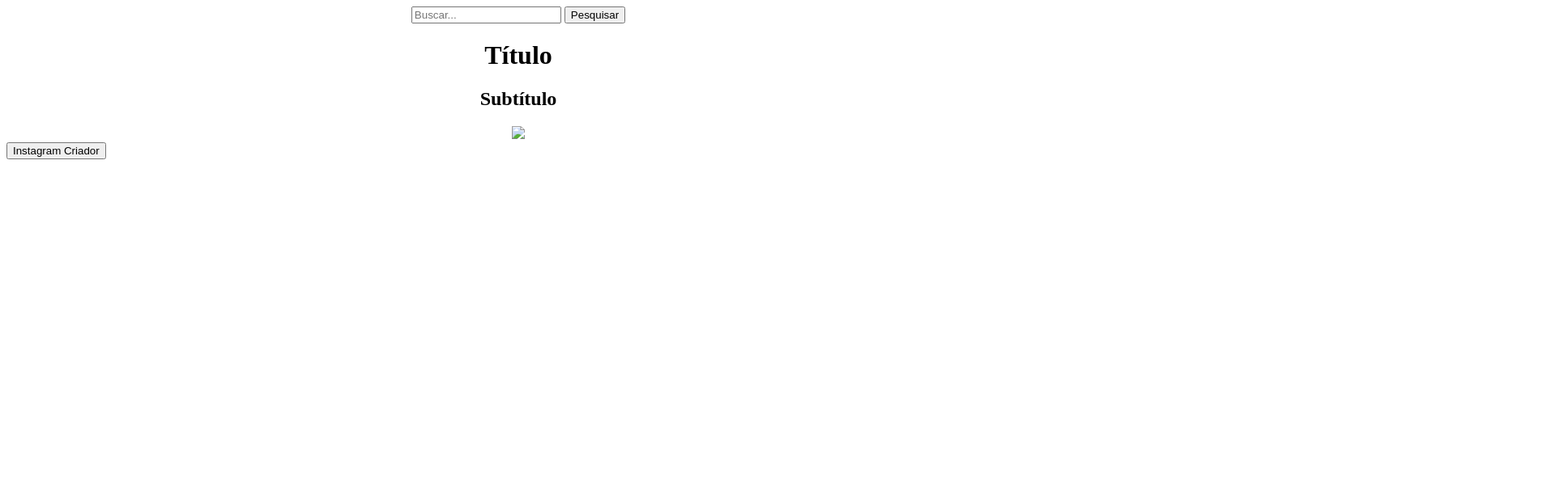
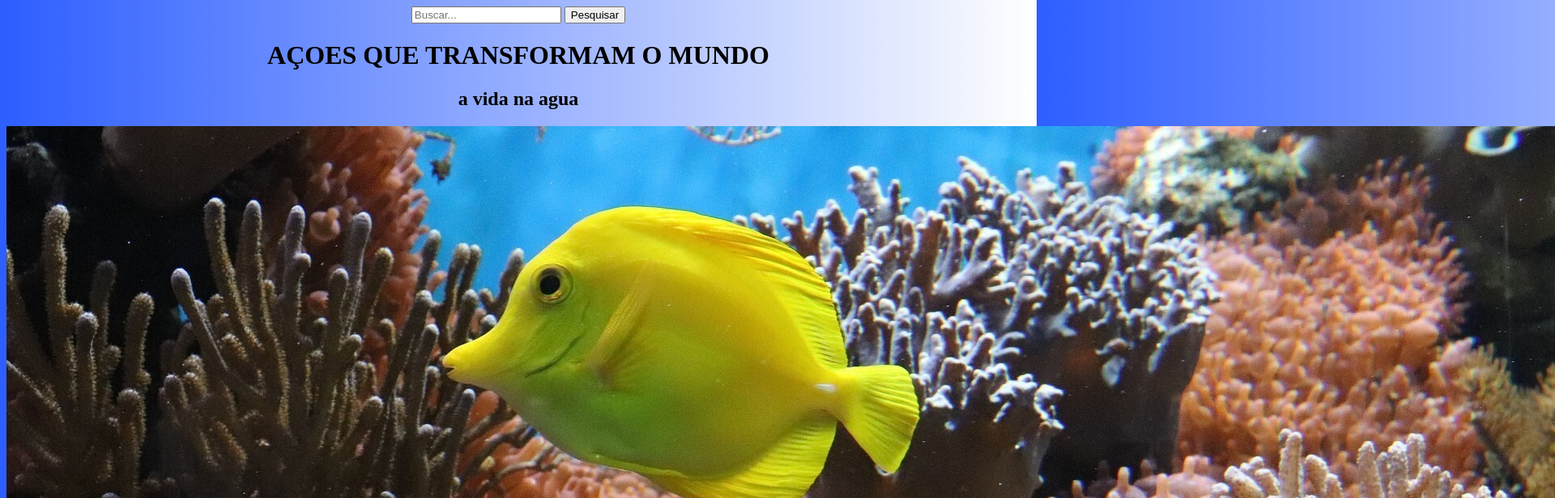
Before and after one commit to guih2007/agrinho, a plain HTML site: page index.html in a window 1280 px wide. Shown: the top 616 px of the page at 81% size, 1920 px wide, since content can reach past the window. Drawn offline with Linux system fonts and the light colour scheme.

Commit message:
Add files via upload

```diff
--- a/index.html
+++ b/index.html
@@ -15,12 +15,12 @@
                 <input type="text" id="textbusca" placeholder="Buscar..."> <button>Pesquisar</button>
             </div>
         </header>
-        <h1>Título</h1>
-        <h2>Subtítulo</h2>
-        <img src="NomeDaImagembaixadaDaInternet" width="NumeroLarguraImagem" height="NumeroAlturaImagem">
+        <h1>AÇOES QUE TRANSFORMAM O MUNDO</h1>
+        <h2>a vida na agua </h2>
+        <img src="oie_S32WNK8RVkmX.jpg" width="NumeroLarguraImagem" height="NumeroAlturaImagem">
         <footer>
             <div>
-                <a href="linkinstagram"><button>Instagram Criador</button></a>
+                <a href="https;//www.instagram.com/guipereira_gpk"><button>Instagram Criador</button></a>
             </div>
         </footer>
     </body>
--- a/styles.css
+++ b/styles.css
@@ -1,4 +1,4 @@
-body{background-color: corDeFundoEmIngles;}
-body{background-image: linear-gradient(to direçãoDoGradiente, PrimeiraCordoGradiente, SegundaCorDoGradiente);}
+body{background-color: rgba(0, 60, 255, 0.582);}
+body{background-image: linear-gradient(to right,rgba(0, 60, 255, 0.582), white);}
 body{text-align: center;}
 footer{text-align: left;}
```
Also changed, not shown: oie_S32WNK8RVkmX.jpg (added).
